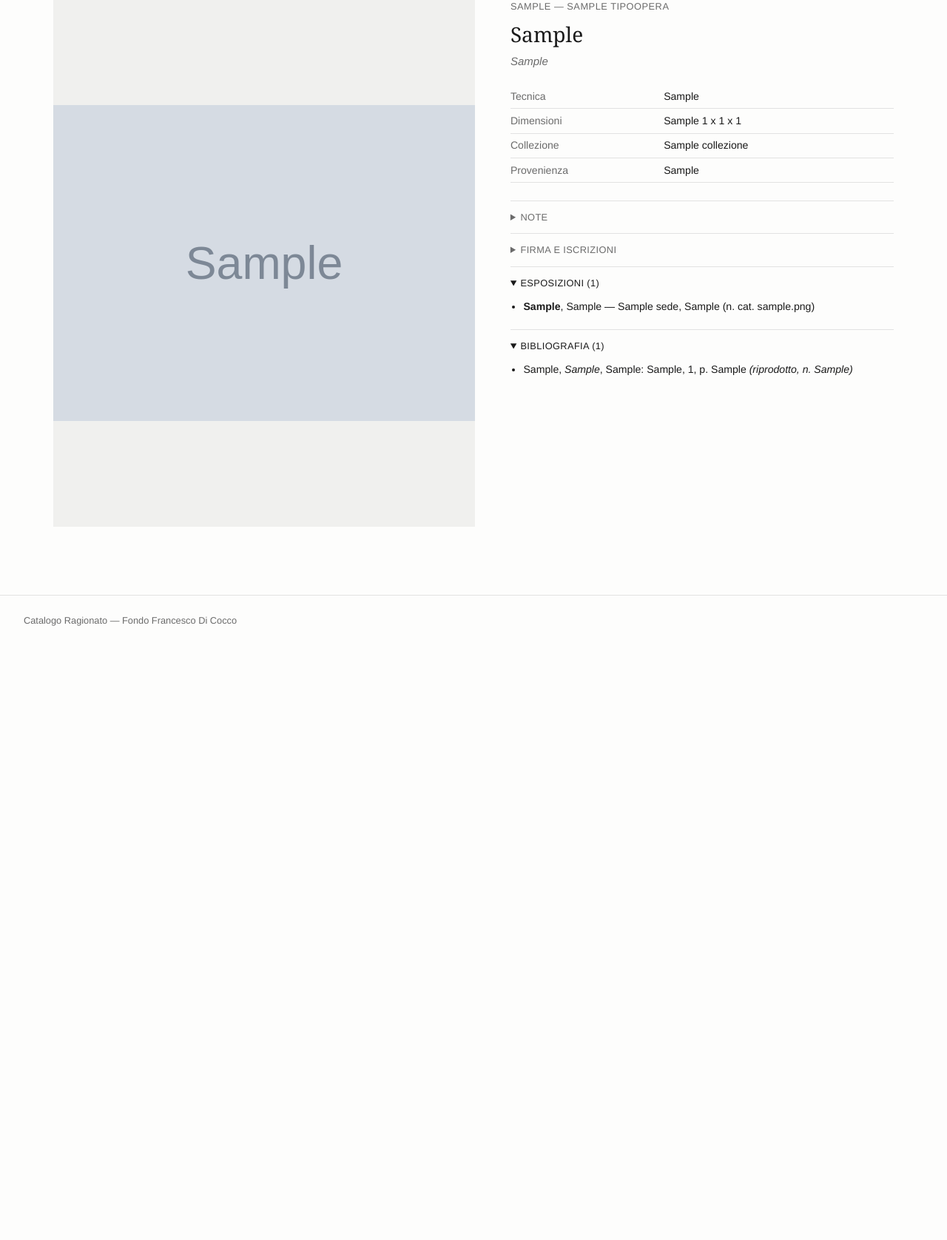
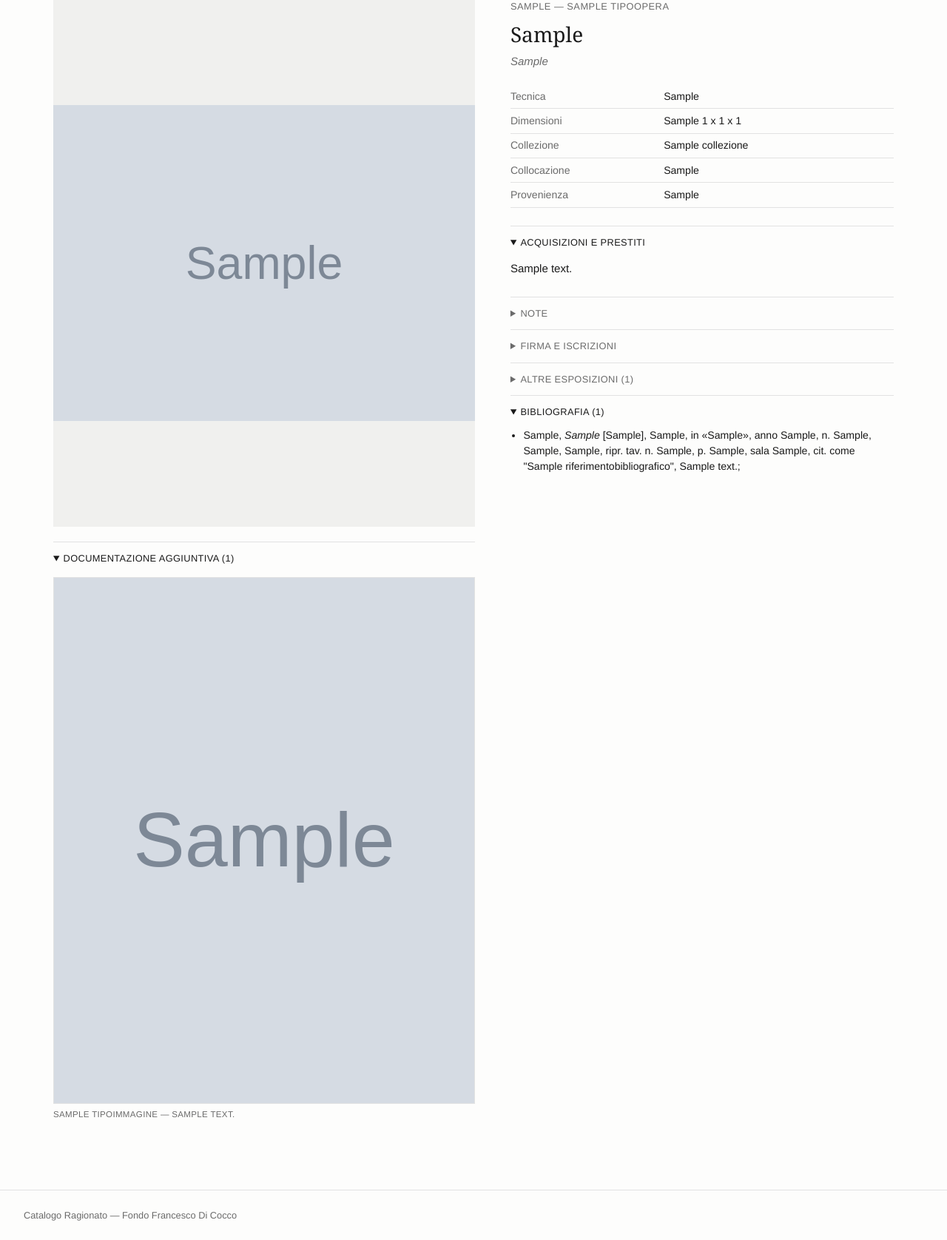
Before and after one commit to vcrispolti-cmd/valerio, a Django app: a page that uses catalogo_webapp/catalogo/templates/catalogo/opera_detail.html in a window 1280 px wide. Shown: the part 155-1831 px from the top of the page at 74% size. Before the commit the page ends 1001 px from the top, so only its background shows below. Run offline with Django 5.2, Linux system fonts and the light colour scheme; tables that the repository leaves empty hold one stand-in row (values such as "Sample post"); grey boxes marked "Sample" are stand-in pictures.

Commit message:
Implement scheda-opera corrections from Bedarida's review
- Real section taxonomy (pittura, disegno, scultura, arti applicate,
  cinema) via a new setup_categorie management command, replacing the
  placeholder "Dipinti"/"Opere su carta" categories.
- New Opera.acquisizioni_prestiti field + detail-page panel for
  provenance/loan history, editable from admin.
- Images now grouped and captioned by type (recto/verso shown with
  their own "Segni:" caption, everything else split into a separate
  "Documentazione aggiuntiva" panel) instead of being shown undifferentiated.
- Esposizioni split into personali/collettive/altre (was one flat
  list), sorted chronologically, rendered via a new
  OperaMostra.esposizione_html property.
- Rewrote RiferimentoBibliografico.citazione_html to match the
  committee's corrected citation grammar (exhibition-catalog vs.
  periodical vs. edited-volume lead-ins, «» for periodical names,
  "ripr." placement, trailing free-text notes before the semicolon)
  and sort citations chronologically in the view. Added an explicit
  'riprodotta' flag since several real citations show "ripr. p. X"
  with no separate plate/reproduction number to key off of.
- Verified both properties render all 6 exhibitions and 10
  bibliography citations for opera 1917 pc280 against the exact
  reference text from the committee's corrected scheda, byte for byte.

Co-Authored-By: Claude Sonnet 5 <noreply@anthropic.com>
Claude-Session: https://claude.ai/code/session_01KcMNRLpeFXEgN44Cc7G3V2

```diff
--- a/catalogo_webapp/catalogo/admin.py
+++ b/catalogo_webapp/catalogo/admin.py
@@ -22,14 +22,14 @@ from .models import (
 class ImmagineInline(admin.TabularInline):
     model = Immagine
     extra = 1
-    fields = ("file", "tipo_immagine", "descrizione", "ordine_visualizzazione", "eliminata")
+    fields = ("file", "tipo_immagine", "segni_particolari", "descrizione", "ordine_visualizzazione", "eliminata")
 
 
 class BibliografiaInline(admin.TabularInline):
     model = RiferimentoBibliografico
     extra = 1
     autocomplete_fields = ["fonte"]
-    fields = ("fonte", "pagina", "tavola", "numero_riproduzione", "note", "da_verificare")
+    fields = ("fonte", "nome_opera_citata", "pagina", "tavola", "numero_riproduzione", "riprodotta", "sala", "note", "da_verificare")
 
 
 class OperaMostraInline(admin.TabularInline):
@@ -56,7 +56,7 @@ class OperaAdmin(admin.ModelAdmin):
                 "dimensioni_note",
             ),
         }),
-        ("Collezione e provenienza", {"fields": ("collezione", "collocazione", "provenienza")}),
+        ("Collezione e provenienza", {"fields": ("collezione", "collocazione", "provenienza", "acquisizioni_prestiti")}),
         ("Firma, iscrizioni e conservazione", {
             "fields": ("firma", "iscrizioni", "stato_conservazione", "note"),
             "classes": ("collapse",),
--- a/catalogo_webapp/catalogo/templates/catalogo/opera_detail.html
+++ b/catalogo_webapp/catalogo/templates/catalogo/opera_detail.html
@@ -20,12 +20,33 @@
           {% endif %}
         {% endwith %}
       </div>
-      {% if opera.immagini_con_file.count > 1 %}
-        <div class="thumbs">
-          {% for img in opera.immagini_con_file %}
-            <img src="{{ img.file.url }}" alt="{{ img.descrizione }}">
+
+      {% if immagini_recto_verso %}
+        <div class="image-group">
+          {% for img in immagini_recto_verso %}
+            <figure class="image-side">
+              <img src="{{ img.file.url }}" alt="{{ img.tipo_immagine.nome|default:opera.titolo }}">
+              <figcaption>
+                {{ img.tipo_immagine.nome|default:"—"|capfirst }}
+                {% if img.segni_particolari %}<span class="segni">Segni: {{ img.segni_particolari }}</span>{% endif %}
+              </figcaption>
+            </figure>
           {% endfor %}
         </div>
+      {% endif %}
+
+      {% if immagini_altre %}
+        <details class="panel image-extra-panel" open>
+          <summary>Documentazione aggiuntiva ({{ immagini_altre|length }})</summary>
+          <div class="image-group">
+            {% for img in immagini_altre %}
+              <figure class="image-side">
+                <img src="{{ img.file.url }}" alt="{{ img.tipo_immagine.nome|default:opera.titolo }}">
+                <figcaption>{{ img.tipo_immagine.nome|default:"Documentazione"|capfirst }}{% if img.descrizione %} — {{ img.descrizione }}{% endif %}</figcaption>
+              </figure>
+            {% endfor %}
+          </div>
+        </details>
       {% endif %}
     </div>
 
@@ -38,8 +59,16 @@
         {% if opera.tecnica %}<div><dt>Tecnica</dt><dd>{{ opera.tecnica }}</dd></div>{% endif %}
         {% if opera.dimensioni_display %}<div><dt>Dimensioni</dt><dd>{{ opera.dimensioni_display }}</dd></div>{% endif %}
         {% if opera.collezione %}<div><dt>Collezione</dt><dd>{{ opera.collezione.nome }}</dd></div>{% endif %}
+        {% if opera.collocazione %}<div><dt>Collocazione</dt><dd>{{ opera.collocazione }}</dd></div>{% endif %}
         {% if opera.provenienza %}<div><dt>Provenienza</dt><dd>{{ opera.provenienza }}</dd></div>{% endif %}
       </dl>
+
+      {% if opera.acquisizioni_prestiti %}
+        <details class="panel" open>
+          <summary>Acquisizioni e prestiti</summary>
+          <p>{{ opera.acquisizioni_prestiti|linebreaksbr }}</p>
+        </details>
+      {% endif %}
 
       {% if opera.note %}
         <details class="panel">
@@ -56,38 +85,49 @@
         </details>
       {% endif %}
 
-      {% with esposizioni=opera.operamostra_set.all %}
-        {% if esposizioni %}
+      {% if esposizioni_personali %}
         <details class="panel" open>
-            <summary>Esposizioni ({{ esposizioni|length }})</summary>
+          <summary>Esposizioni personali ({{ esposizioni_personali|length }})</summary>
           <ul>
-              {% for om in esposizioni %}
-                <li>
-                  <strong>{{ om.mostra_sede.mostra.titolo }}</strong>{% if om.mostra_sede.mostra.anno_testo %}, {{ om.mostra_sede.mostra.anno_testo }}{% endif %}
-                  — {{ om.mostra_sede.sede.nome }}{% if om.mostra_sede.sede.citta %}, {{ om.mostra_sede.sede.citta }}{% endif %}
-                  {% if om.numero_catalogo %}(n. cat. {{ om.numero_catalogo }}){% endif %}
-                </li>
+            {% for om in esposizioni_personali %}
+              <li>{{ om.esposizione_html }}</li>
             {% endfor %}
           </ul>
         </details>
       {% endif %}
-      {% endwith %}
 
-      {% with citazioni=opera.bibliografia.all %}
-        {% if citazioni %}
+      {% if esposizioni_collettive %}
         <details class="panel" open>
-            <summary>Bibliografia ({{ citazioni|length }})</summary>
+          <summary>Esposizioni collettive ({{ esposizioni_collettive|length }})</summary>
           <ul>
-              {% for cit in citazioni %}
-                <li>
-                  {{ cit.fonte.autore }}, <em>{{ cit.fonte.titolo }}</em>{% if cit.fonte.luogo %}, {{ cit.fonte.luogo }}{% endif %}{% if cit.fonte.editore %}: {{ cit.fonte.editore }}{% endif %}{% if cit.fonte.anno %}, {{ cit.fonte.anno }}{% endif %}{% if cit.pagina %}, p. {{ cit.pagina }}{% endif %}
-                  {% if cit.numero_riproduzione %}<em>(riprodotto, n. {{ cit.numero_riproduzione }})</em>{% endif %}
-                </li>
+            {% for om in esposizioni_collettive %}
+              <li>{{ om.esposizione_html }}</li>
             {% endfor %}
           </ul>
         </details>
       {% endif %}
-      {% endwith %}
+
+      {% if esposizioni_altre %}
+        <details class="panel">
+          <summary>Altre esposizioni ({{ esposizioni_altre|length }})</summary>
+          <ul>
+            {% for om in esposizioni_altre %}
+              <li>{{ om.esposizione_html }}</li>
+            {% endfor %}
+          </ul>
+        </details>
+      {% endif %}
+
+      {% if bibliografia %}
+        <details class="panel" open>
+          <summary>Bibliografia ({{ bibliografia|length }})</summary>
+          <ul>
+            {% for cit in bibliografia %}
+              <li>{{ cit.citazione_html }}</li>
+            {% endfor %}
+          </ul>
+        </details>
+      {% endif %}
     </div>
   </div>
 
--- a/catalogo_webapp/catalogo/views.py
+++ b/catalogo_webapp/catalogo/views.py
@@ -52,14 +52,42 @@ def opera_browse(request, sezione_slug=None):
 def opera_detail(request, numero_archivio):
     opera = get_object_or_404(
         Opera.objects.select_related("tipo_opera", "collezione").prefetch_related(
-            "immagini",
+            "immagini__tipo_immagine",
             "bibliografia__fonte",
-            "operamostra_set__mostra_sede__mostra",
+            "operamostra_set__mostra_sede__mostra__tipo_esposizione",
             "operamostra_set__mostra_sede__sede",
         ),
         numero_archivio=numero_archivio,
         pubblicata=True,
     )
+
+    # Split into "personali"/"collettive" (the catalogue's own long-standing distinction)
+    # instead of one flat "Esposizioni" list — anything whose TipoEsposizione doesn't say
+    # one or the other (e.g. "Da verificare", or simply not set) falls into "altre". Sorted
+    # chronologically ascending within each group, matching the reference scheda — the
+    # model's default OperaMostra ordering (by mostra_sede id) doesn't reflect exhibition
+    # year at all.
+    esposizioni_personali, esposizioni_collettive, esposizioni_altre = [], [], []
+    for om in sorted(opera.operamostra_set.all(), key=lambda om: om.mostra_sede.mostra.anno_testo or ""):
+        tipo = om.mostra_sede.mostra.tipo_esposizione
+        label = ((tipo.normalizzato or tipo.nome) if tipo else "").lower()
+        if "personal" in label:
+            esposizioni_personali.append(om)
+        elif "collettiv" in label:
+            esposizioni_collettive.append(om)
+        else:
+            esposizioni_altre.append(om)
+
+    # Recto/verso are the work's own front/back; anything else (preparatory stages,
+    # installation shots, exhibition documentation...) is clearly separate "additional"
+    # material — mixing them undistinguished was exactly the complaint.
+    immagini_recto_verso, immagini_altre = [], []
+    for img in opera.immagini_con_file:
+        label = img.tipo_immagine.nome.lower() if img.tipo_immagine else ""
+        if "recto" in label or "verso" in label:
+            immagini_recto_verso.append(img)
+        else:
+            immagini_altre.append(img)
 
     # Prev/next step through published works in the same section, in the model's default
     # (chronological) order — same ordering the browse grid uses, so "next" here matches
@@ -76,8 +104,22 @@ def opera_detail(request, numero_archivio):
         if idx < len(siblings) - 1:
             next_opera = Opera.objects.filter(numero_archivio=siblings[idx + 1]).first()
 
+    # Chronological, matching the reference scheda — RiferimentoBibliografico's default
+    # ordering is by fonte (effectively by author), which scrambles the publication timeline.
+    bibliografia = sorted(opera.bibliografia.all(), key=lambda cit: (cit.fonte.anno or 0, cit.pk))
+
     return render(
         request,
         "catalogo/opera_detail.html",
-        {"opera": opera, "prev_opera": prev_opera, "next_opera": next_opera},
+        {
+            "opera": opera,
+            "prev_opera": prev_opera,
+            "next_opera": next_opera,
+            "esposizioni_personali": esposizioni_personali,
+            "esposizioni_collettive": esposizioni_collettive,
+            "esposizioni_altre": esposizioni_altre,
+            "immagini_recto_verso": immagini_recto_verso,
+            "immagini_altre": immagini_altre,
+            "bibliografia": bibliografia,
+        },
     )
--- a/catalogo_webapp/static/css/catalogo.css
+++ b/catalogo_webapp/static/css/catalogo.css
@@ -143,8 +143,39 @@ main { max-width: 1200px; margin: 0 auto; padding: 2rem; }
   overflow: hidden;
 }
 .opera-images .main-image img { width: 100%; height: 100%; object-fit: contain; }
-.opera-images .thumbs { display: flex; gap: 0.5rem; flex-wrap: wrap; }
-.opera-images .thumbs img { width: 64px; height: 64px; object-fit: cover; border: 1px solid var(--line); }
+
+.opera-images .image-group {
+  display: grid;
+  grid-template-columns: repeat(auto-fit, minmax(140px, 1fr));
+  gap: 1rem;
+  margin-top: 0.75rem;
+}
+.opera-images figure.image-side {
+  margin: 0;
+}
+.opera-images figure.image-side img {
+  width: 100%;
+  aspect-ratio: 4 / 5;
+  object-fit: cover;
+  border: 1px solid var(--line);
+  display: block;
+}
+.opera-images figure.image-side figcaption {
+  margin-top: 0.4rem;
+  font-size: 0.72rem;
+  text-transform: uppercase;
+  letter-spacing: 0.03em;
+  color: var(--muted);
+}
+.opera-images figure.image-side .segni {
+  display: block;
+  margin-top: 0.2rem;
+  text-transform: none;
+  letter-spacing: normal;
+  font-size: 0.78rem;
+}
+.image-extra-panel { margin-top: 1.25rem; }
+.image-extra-panel .image-group { margin-top: 1rem; }
 
 .opera-info .archivio { color: var(--muted); font-size: 0.8rem; text-transform: uppercase; letter-spacing: 0.04em; margin-bottom: 0.4rem; }
 .opera-info h1 { font-family: var(--serif); font-size: 1.75rem; font-weight: 500; margin: 0 0 0.3rem; }
@@ -169,6 +200,7 @@ details.panel summary {
 details.panel[open] summary { color: var(--ink); }
 details.panel ul { margin: 0.75rem 0 0; padding-left: 1.1rem; font-size: 0.88rem; }
 details.panel li { margin-bottom: 0.5rem; }
+details.panel .cit-note { color: var(--muted); font-size: 0.82rem; font-style: italic; }
 
 .breadcrumb { margin-bottom: 1.5rem; font-size: 0.8rem; text-transform: uppercase; letter-spacing: 0.03em; }
 .breadcrumb a { text-decoration: none; color: var(--muted); }
```
Also changed, not shown: catalogo_webapp/catalogo/management/commands/setup_categorie.py (added, +56 -0 lines), catalogo_webapp/catalogo/models.py (+134 -1 lines), catalogo_webapp/catalogo/migrations/0002_opera_acquisizioni_prestiti.py (added), catalogo_webapp/catalogo/migrations/0003_riferimentobibliografico_riprodotta.py (added). Lines whose indentation alone changed are shown as unchanged.
